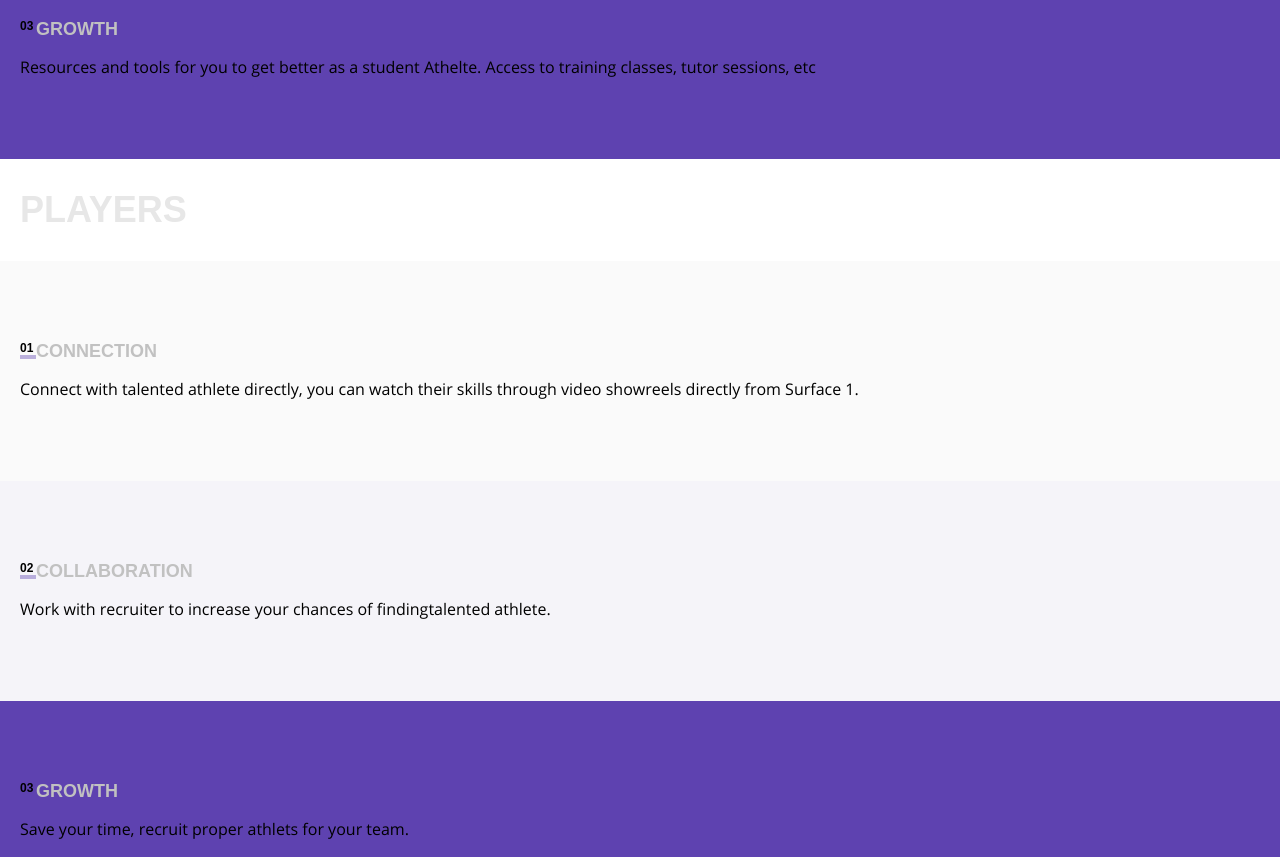
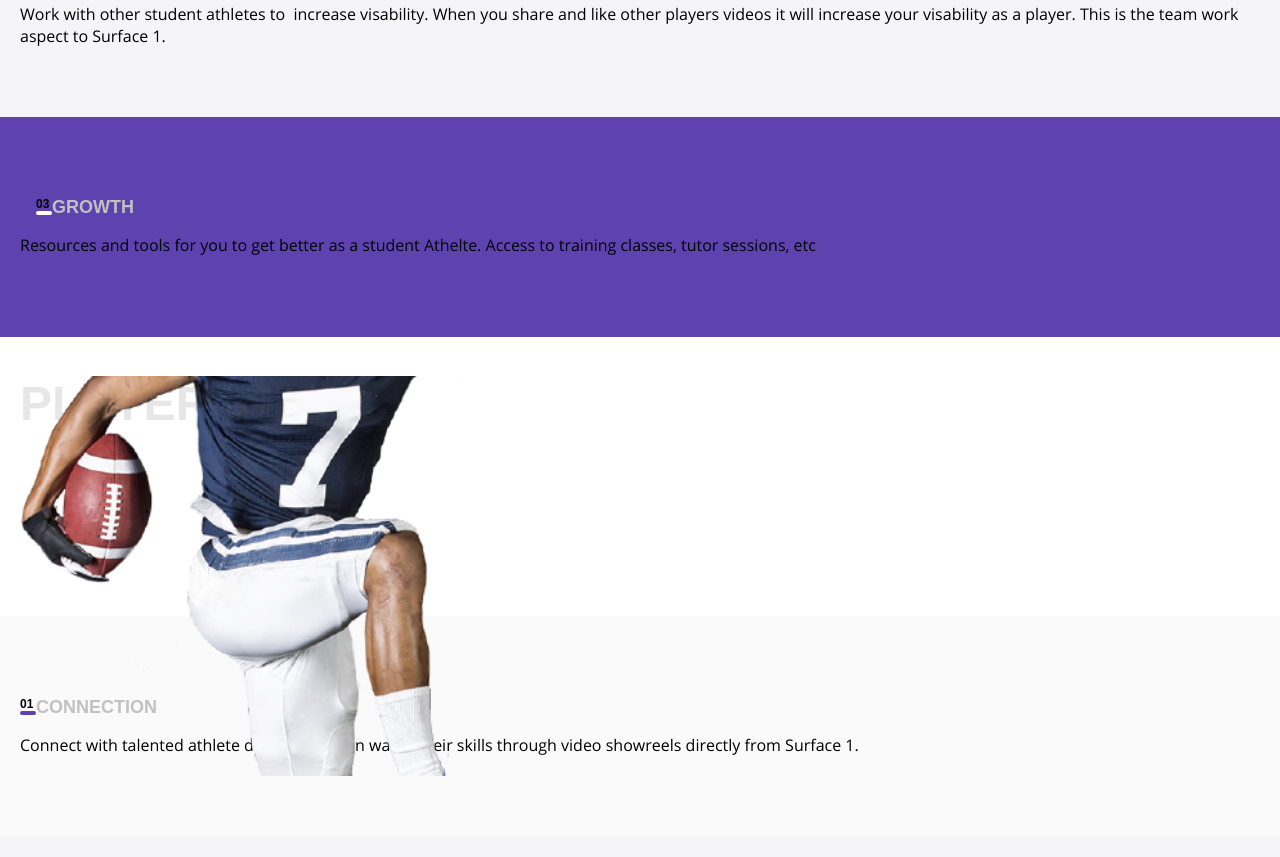
Before and after one commit to pfokin92/mq-diplom, a plain HTML site: page index.html in a window 1280 px wide. Shown: the part 1403-2260 px from the top of the page. Drawn offline with Linux system fonts and the light colour scheme; files whose address does not match are found by name.

Commit message:
Add files via upload

```diff
--- a/css/style.css
+++ b/css/style.css
@@ -123,8 +123,22 @@ body {
   color: #e7e7e7;
   text-transform: uppercase;
   font-family: opensansbold, Arial, Helvetica, sans-serif;
-  font-size: 4.5rem;
+  font-size: 6rem;
   margin-left: 2.5rem;
+  height: 25rem;
+
+}
+
+.article_header::before {
+  content: '';
+  position: absolute;
+  background-image: url("/images/footballer_497.png");
+  background-size: cover;
+  background-position: center center;
+  background-repeat: no-repeat;
+
+  height: 50%;
+  width: 50%;
 }
 
 .article_conteiner {
@@ -167,16 +181,16 @@ body {
   height: 0.5rem;
   width: 2rem;
   background-color: #5e42b0;
-  opacity: 0.4;
+  border-radius: 0.25rem;
 }
 
-.number_conteiner:nth-of-type(3)::after {
+.growth::after {
   content: "";
   display: block;
   height: 0.5rem;
   width: 2rem;
   background-color: #fff;
-  opacity: 0.4;
+  border-radius: 0.25rem;
 }
 
 .header_conteiner {
--- a/index.html
+++ b/index.html
@@ -122,7 +122,8 @@
             </div>
             <div class="article_conteiner">
               <div class="header_block">
-                <p class="number_conteiner">
+                <p class="number_conteiner"></p>
+                <p class="number_conteiner growth">
                   03
                 </p>
                 <h3 class="header_conteiner">
@@ -169,7 +170,7 @@
             </div>
             <div class="article_conteiner">
               <div class="header_block">
-                <p class="number_conteiner">
+                <p class="number_conteiner growth">
                   03
                 </p>
                 <h3 class="header_conteiner">
```
